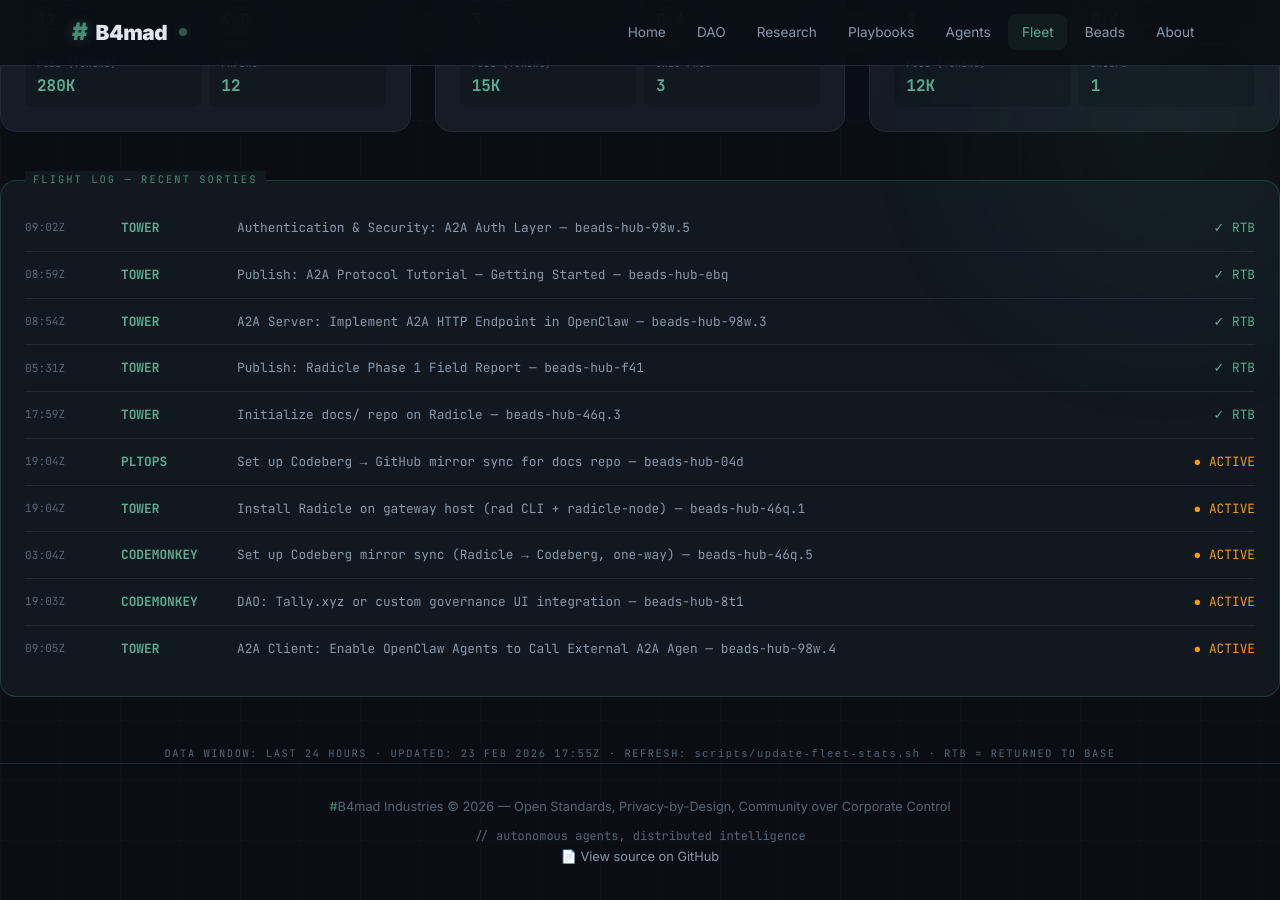
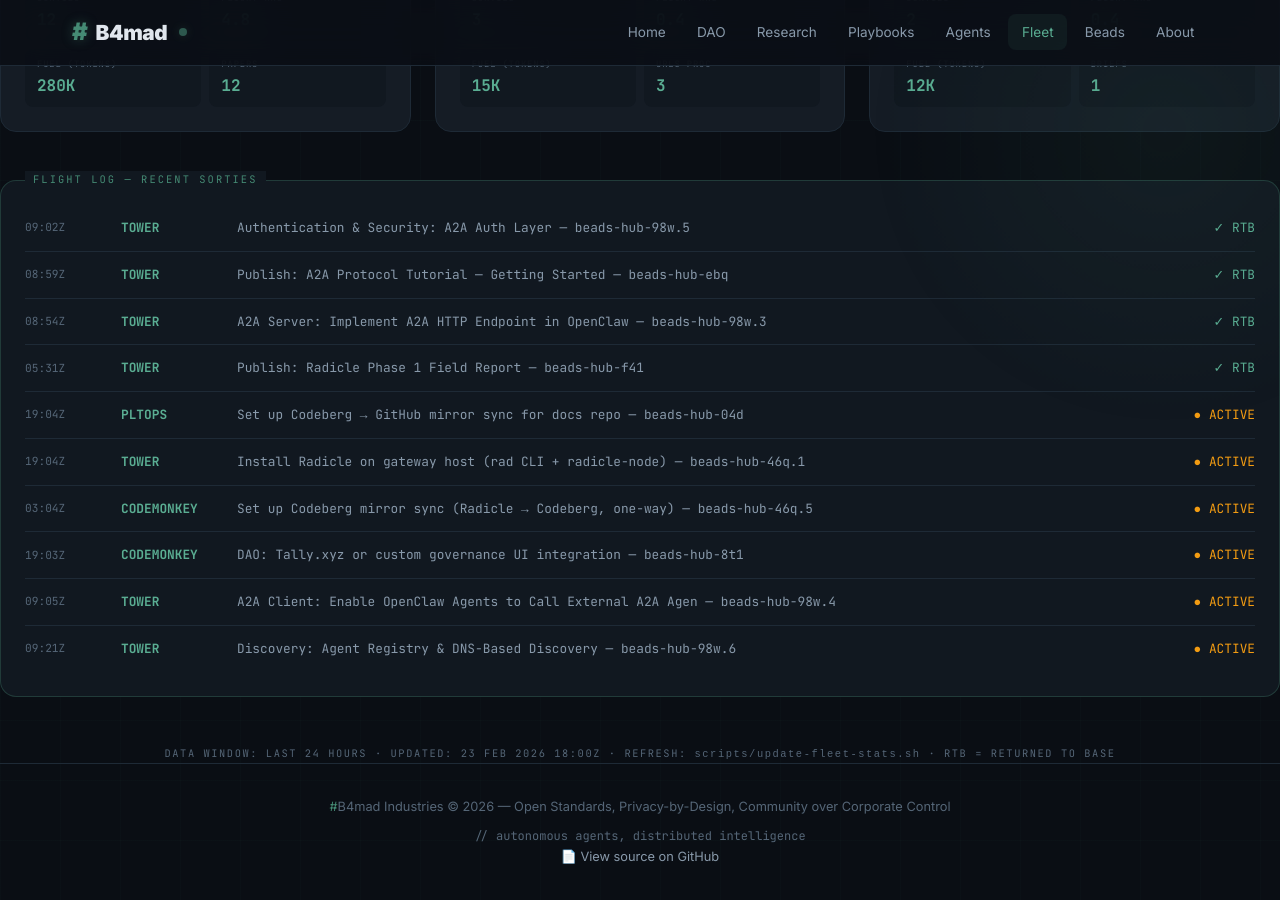
Before and after one commit to brenner-axiom/docs, a Jekyll site: the page built from fleet/index.html, in a window 1280 px wide and 900 px high, scrolled down 847 px. Built offline with Jekyll 4.4.1, drawn with Linux system fonts in a browser that asks for light colours.

Commit message:
fleet: auto-update dashboard stats 2026-02-23T18:00Z

```diff
--- a/fleet/index.html
+++ b/fleet/index.html
@@ -533,12 +533,6 @@ description: "#B4mad Agent Fleet metrics dashboard with aviation theme"
     <span class="log-status"><span class="complete">✓ RTB</span></span>
   </div>
   <div class="log-entry">
-    <span class="log-time">17:59Z</span>
-    <span class="log-callsign">TOWER</span>
-    <span class="log-mission">Initialize docs/ repo on Radicle — beads-hub-46q.3</span>
-    <span class="log-status"><span class="complete">✓ RTB</span></span>
-  </div>
-  <div class="log-entry">
     <span class="log-time">19:04Z</span>
     <span class="log-callsign">PLTOPS</span>
     <span class="log-mission">Set up Codeberg → GitHub mirror sync for docs repo — beads-hub-04d</span>
@@ -568,10 +562,16 @@ description: "#B4mad Agent Fleet metrics dashboard with aviation theme"
     <span class="log-mission">A2A Client: Enable OpenClaw Agents to Call External A2A Agen — beads-hub-98w.4</span>
     <span class="log-status"><span class="active">● ACTIVE</span></span>
   </div>
+  <div class="log-entry">
+    <span class="log-time">09:21Z</span>
+    <span class="log-callsign">TOWER</span>
+    <span class="log-mission">Discovery: Agent Registry & DNS-Based Discovery — beads-hub-98w.6</span>
+    <span class="log-status"><span class="active">● ACTIVE</span></span>
+  </div>
 </div>
 
 <div style="text-align: center; margin-top: 2rem;">
   <p style="font-family: 'JetBrains Mono', monospace; font-size: 0.65rem; color: var(--text-muted); letter-spacing: 0.15em;">
-    DATA WINDOW: LAST 24 HOURS · UPDATED: 23 FEB 2026 17:55Z ·                                                                                                                                                                                                                                                                                                                                                                                                                                                                                                                                                                                                                                                                                                                                                                                                                                                                                                                                                                                                                             REFRESH: <code>scripts/update-fleet-stats.sh</code> · RTB = RETURNED TO BASE
+    DATA WINDOW: LAST 24 HOURS · UPDATED: 23 FEB 2026 18:00Z ·                                                                                                                                                                                                                                                                                                                                                                                                                                                                                                                                                                                                                                                                                                                                                                                                                                                                                                                                                                                                                              REFRESH: <code>scripts/update-fleet-stats.sh</code> · RTB = RETURNED TO BASE
   </p>
 </div>
```
